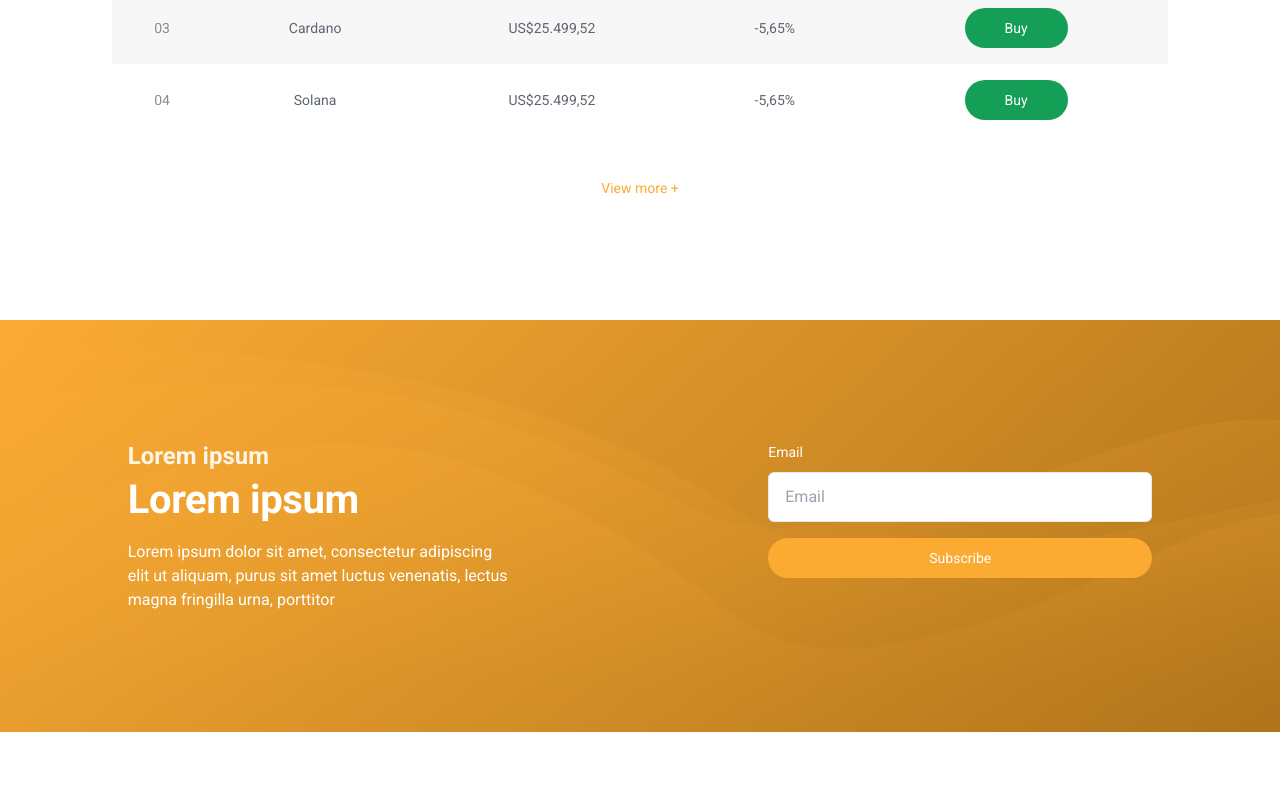
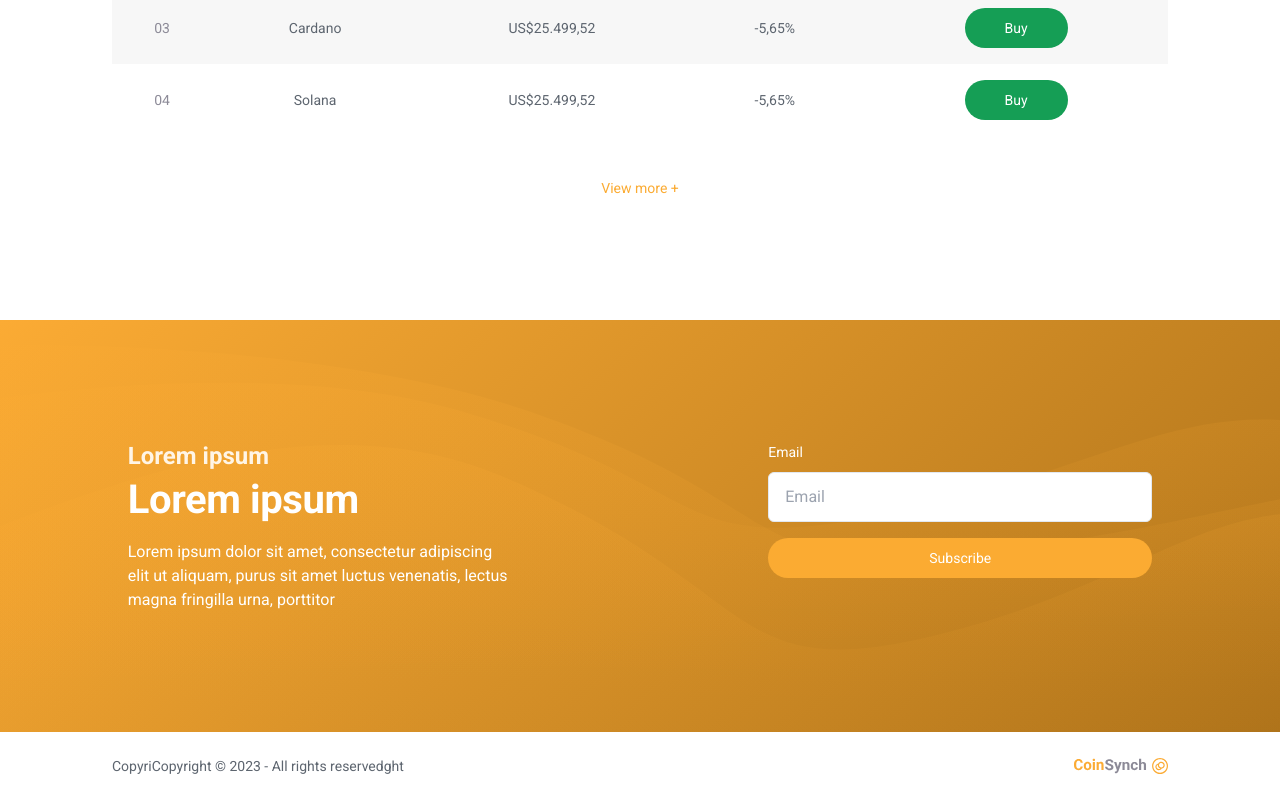
Before and after one commit to Brenosalv/coinsynch, a Next.js app: page / in a window 1280 px wide. Shown: the part 1875-2675 px from the top of the page. Before the commit the page ends 2607 px from the top, so only its background shows below. Built offline with nearby package versions, Linux system fonts and the light colour scheme.

Commit message:
Add the right reserved section in homepage footer

```diff
--- a/src/app/layout.tsx
+++ b/src/app/layout.tsx
@@ -9,7 +9,7 @@
 
 export const metadata: Metadata = {
   title: 'CoinSynch',
-  description: 'Your crypto wallet',
+  description: 'Your crypto world',
 }
 
 export default function RootLayout({
--- a/src/components/Footer.tsx
+++ b/src/components/Footer.tsx
@@ -1,6 +1,6 @@
 import WavesFooterIcon from '@/assets/waves-footer.svg'
-import { cn } from '@/lib/utils'
 import Image from 'next/image'
+import LogoImg from '../assets/logo.svg'
 import { SubscribeForm } from './SubscribeForm'
 
 interface FooterProps {
@@ -9,12 +9,8 @@
 
 export function Footer({ className }: FooterProps) {
   return (
-    <footer
-      className={cn(
-        className,
-        'mt-[112px] max-sm:mt-[56px] bg-[linear-gradient(138deg,_#FBAB34_0%,_#AD721A_100%)] overflow-x-hidden overflow-y-hidden flex items-center justify-center relative',
-      )}
-    >
+    <footer className={className}>
+      <div className="mt-[112px] max-sm:mt-[56px] bg-[linear-gradient(138deg,_#FBAB34_0%,_#AD721A_100%)] overflow-x-hidden overflow-y-hidden flex items-center justify-center relative">
         <div className="max-[1440px]:min-w-[1440px] w-full absolute z-0">
           <Image src={WavesFooterIcon} alt="" className="w-full" />
         </div>
@@ -26,14 +22,28 @@
               Lorem ipsum
             </h2>
             <p className="max-w-[385px]">
-            Lorem ipsum dolor sit amet, consectetur adipiscing elit ut aliquam,
-            purus sit amet luctus venenatis, lectus magna fringilla urna,
-            porttitor
+              Lorem ipsum dolor sit amet, consectetur adipiscing elit ut
+              aliquam, purus sit amet luctus venenatis, lectus magna fringilla
+              urna, porttitor
             </p>
           </div>
 
           <SubscribeForm />
         </div>
+      </div>
+
+      <div className="flex justify-between mx-[112px] max-md:mx-[48px] my-6 max-md:my-6">
+        <p className="text-sm max-sm:hidden">
+          CopyriCopyright © 2023 - All rights reservedght
+        </p>
+
+        <Image
+          src={LogoImg}
+          alt="Logo"
+          className="max-sm:mx-auto"
+          height={16}
+        />
+      </div>
     </footer>
   )
 }
```
Lines whose indentation alone changed are shown as unchanged.
